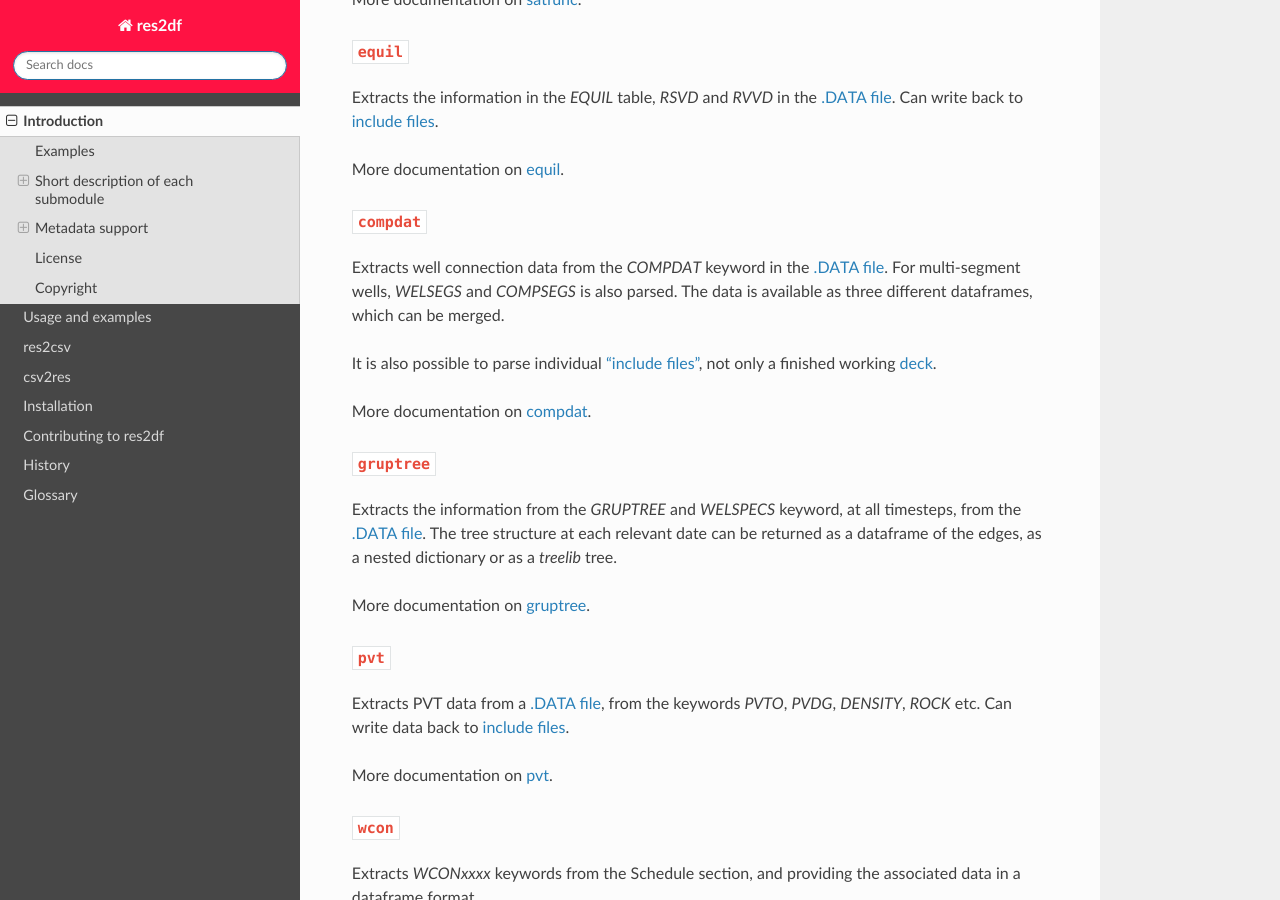
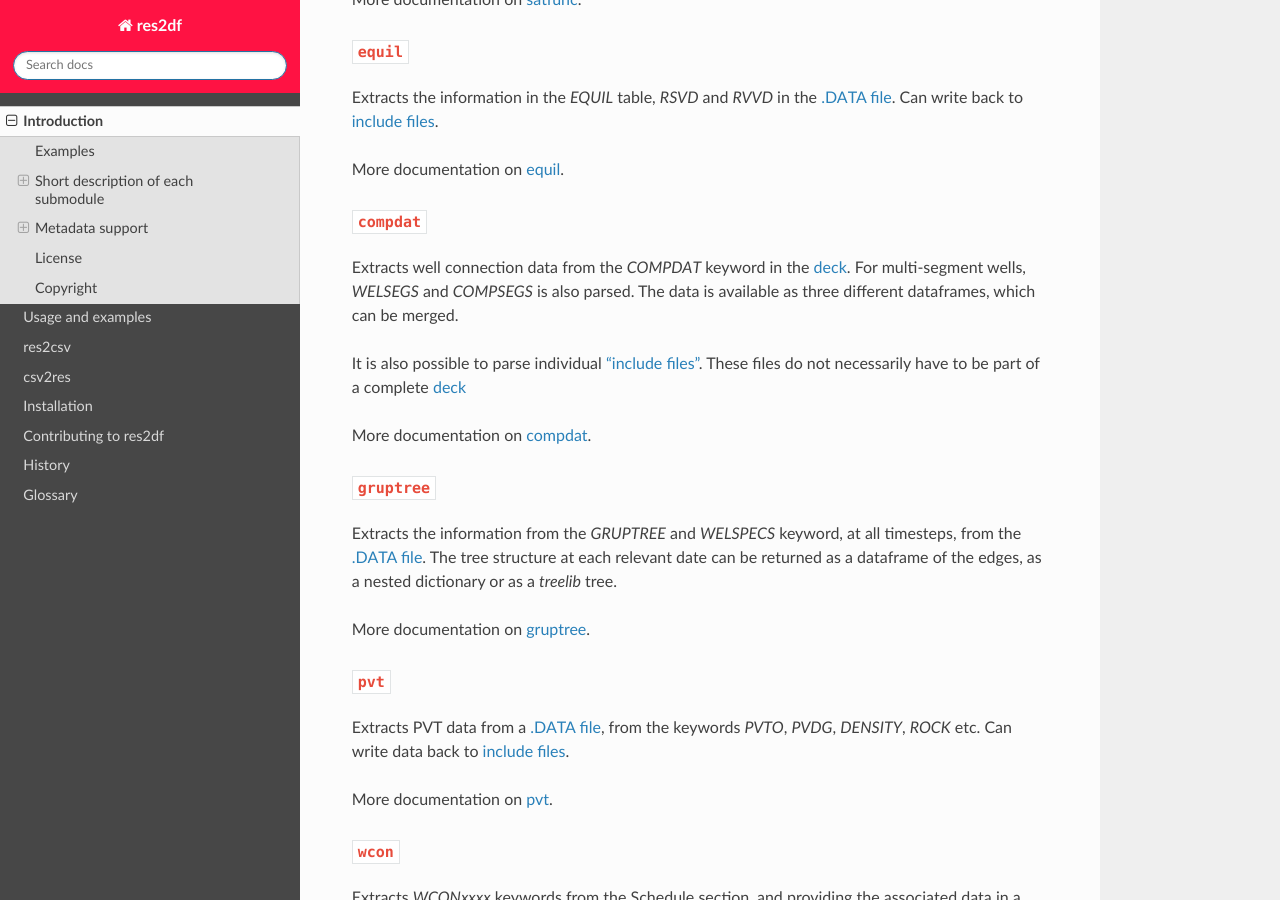
Before and after one commit to equinor/res2df, a Sphinx documentation site: the page built from docs/introduction.rst, in a window 1280 px wide and 900 px high, scrolled down 2394 px. Built offline with Sphinx 7.4.7 and the Read the Docs theme 2.0.0, drawn with Linux system fonts in a browser that asks for light colours; pages that are not in the unit, such as notebooks, are missing from menus; the version number could not be read and is left out.

Commit message:
Reword description of compdat

```diff
--- a/docs/introduction.rst
+++ b/docs/introduction.rst
@@ -136,12 +136,12 @@ More documentation on :doc:`usage/equil`.
 ``compdat``
 ^^^^^^^^^^^
 
-Extracts well connection data from the `COMPDAT` keyword in the :term:`.DATA file`.
+Extracts well connection data from the `COMPDAT` keyword in the :term:`deck`.
 For multi-segment wells, `WELSEGS` and `COMPSEGS` is also parsed. The
 data is available as three different dataframes, which can be merged.
 
-It is also possible to parse individual :term:`"include files" <include file>`, not only a
-finished working :term:`deck`.
+It is also possible to parse individual :term:`"include files" <include file>`.
+These files do not necessarily have to be part of a complete :term:`deck`
 
 More documentation on :doc:`usage/compdat`.
 
```
